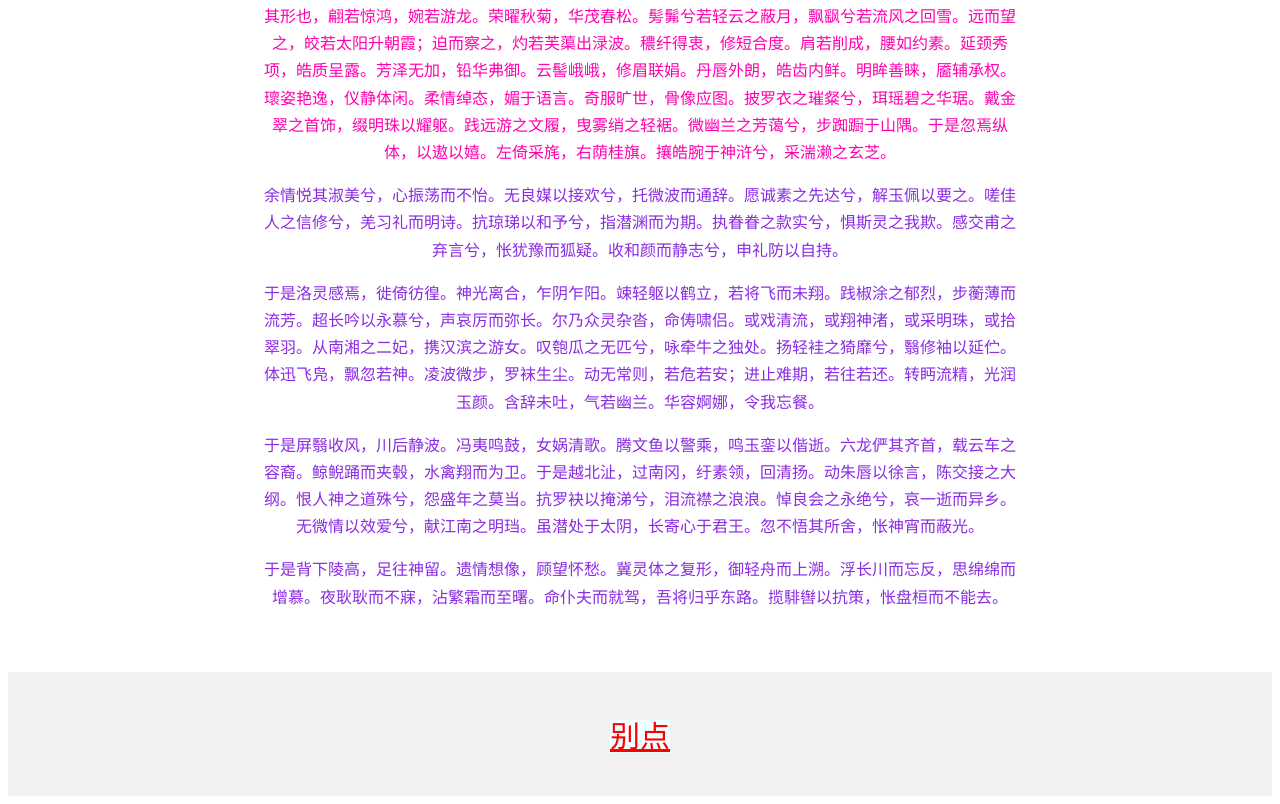
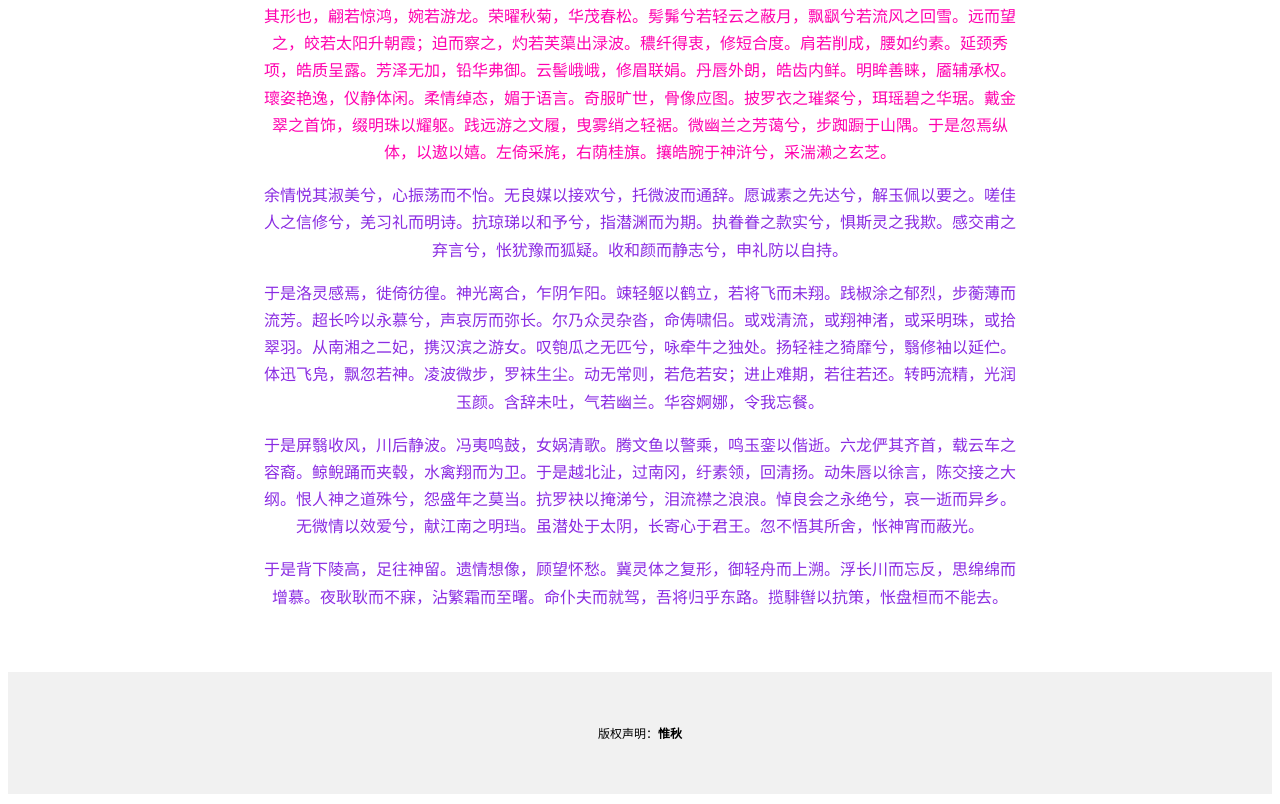
Before and after one commit to chadekang/weiqiu, a plain HTML site: page index.html in a window 1280 px wide. Shown: the part 697-1501 px from the top of the page. Drawn offline with Linux system fonts and the light colour scheme.

Commit message:
index.html

```diff
--- a/index.html
+++ b/index.html
@@ -63,11 +63,7 @@
         font-size: 12px;
       "
     >
-      <a
-        style="color: red; font-size: 30px; background-color: azure"
-        href="https://chadekang.github.io/weiqiu/2.html"
-        >别点</a
-      >
+    <p>版权声明：<b>惟秋</b></p>
     </div>
   </boby>
 </html>
```
